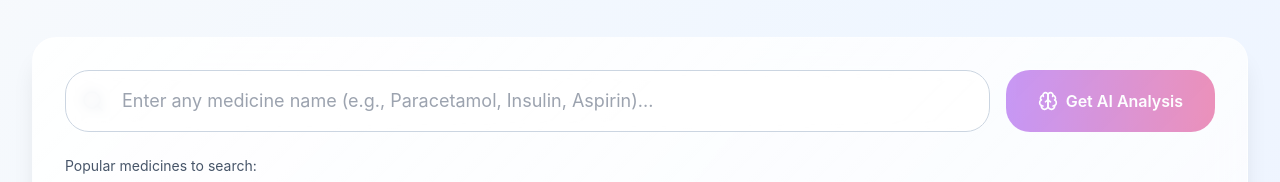
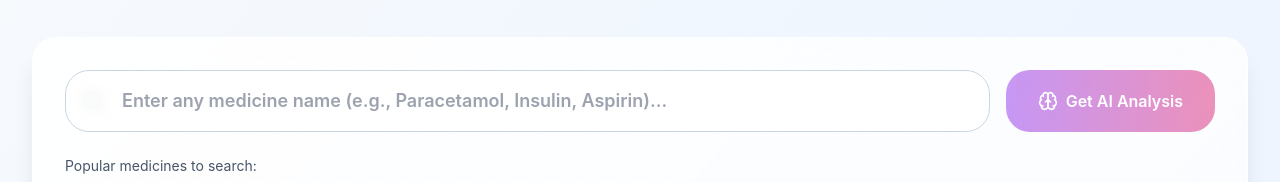
Before and after one commit to sumitkarde03/druglaunchindia, a React (Vite) app: page /search in a window 1280 px wide. Shown: the part 403-585 px from the top of the page. Built offline with nearby package versions, Linux system fonts and the light colour scheme.

Commit message:
Increase font weight of search input

```diff
--- a/src/pages/MedicineSearch.jsx
+++ b/src/pages/MedicineSearch.jsx
@@ -125,7 +125,7 @@ const MedicineSearch = () => {
                   value={searchQuery}
                   onChange={(e) => setSearchQuery(e.target.value)}
                   onKeyPress={handleKeyPress}
-                  className="w-full pl-14 pr-4 py-4 text-lg border border-slate-300 rounded-2xl focus:ring-2 focus:ring-purple-500 focus:border-purple-500 bg-white/80 backdrop-blur-sm"
+                  className="w-full pl-14 pr-4 py-4 text-lg font-semibold border border-slate-300 rounded-2xl focus:ring-2 focus:ring-purple-500 focus:border-purple-500 bg-white/80 backdrop-blur-sm"
                 />
               </div>
             </div>
```
